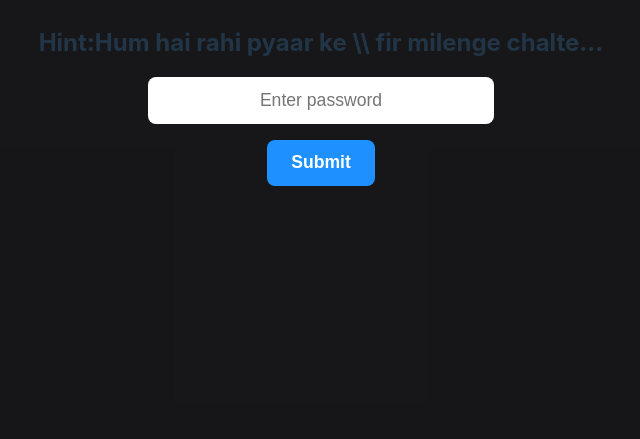
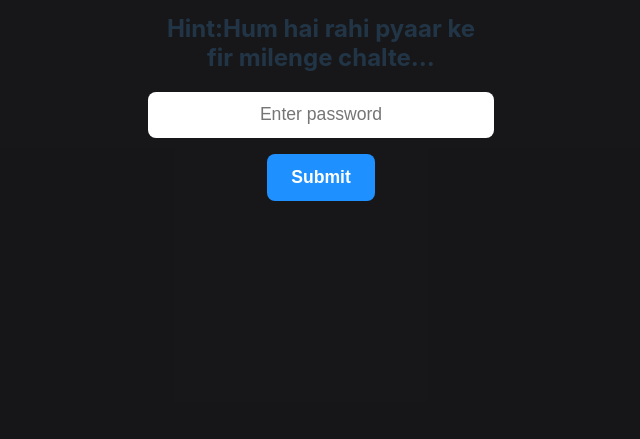
Before and after one commit to Venom11119/Will, a plain HTML site: page index.html in a window 1280 px wide. Shown: the part 361-800 px from the top of the page, without its empty margins (335-975 px from the left). Drawn offline with nearby package versions, Linux system fonts and the light colour scheme.

Commit message:
Update index.html

```diff
--- a/index.html
+++ b/index.html
@@ -75,7 +75,7 @@
   <body>
     <div id="passwordOverlay">
       <h1>Enter the Password</h1>
-      <h2>Hint:Hum hai rahi pyaar ke \\ fir milenge chalte...</h2>
+      <h2>Hint:Hum hai rahi pyaar ke <br/> fir milenge chalte...</h2>
       <input type="password" id="passwordInput" placeholder="Enter password" />
       <button id="passwordButton">Submit</button>
     </div>
```
